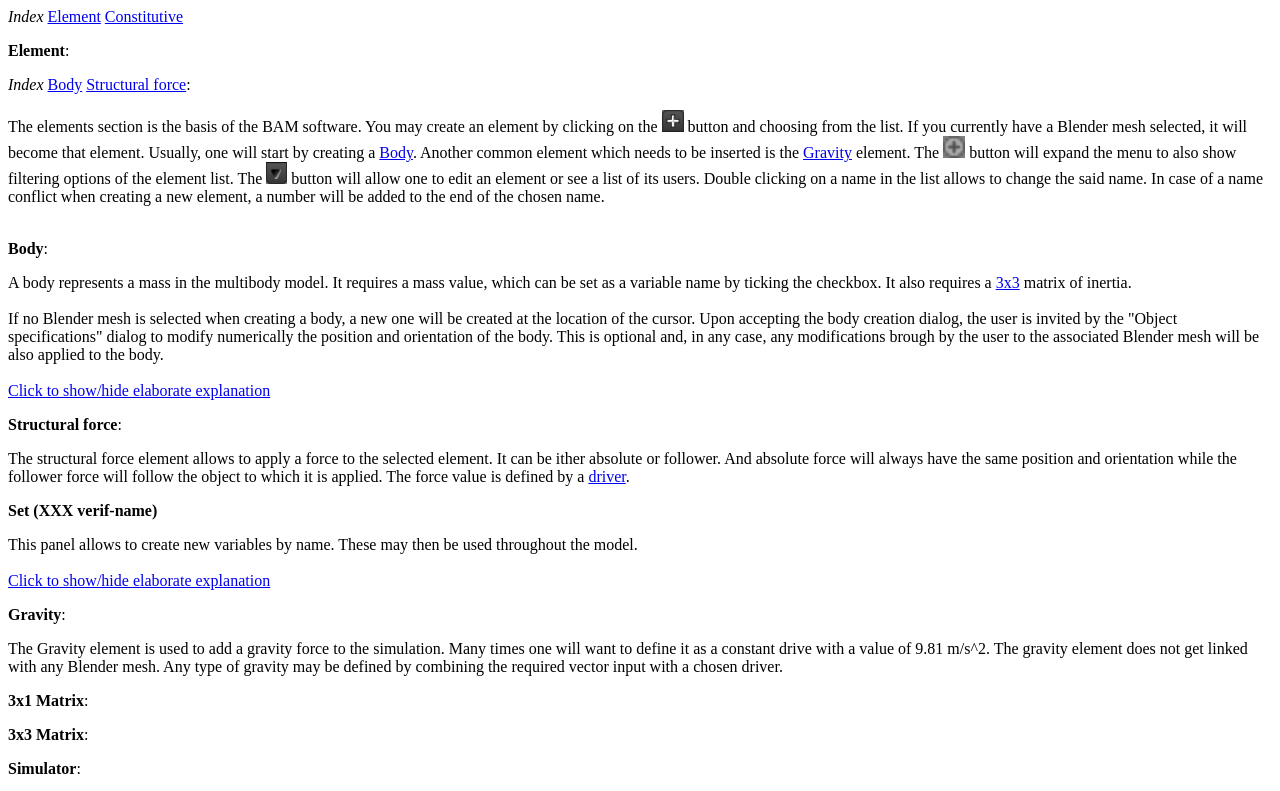
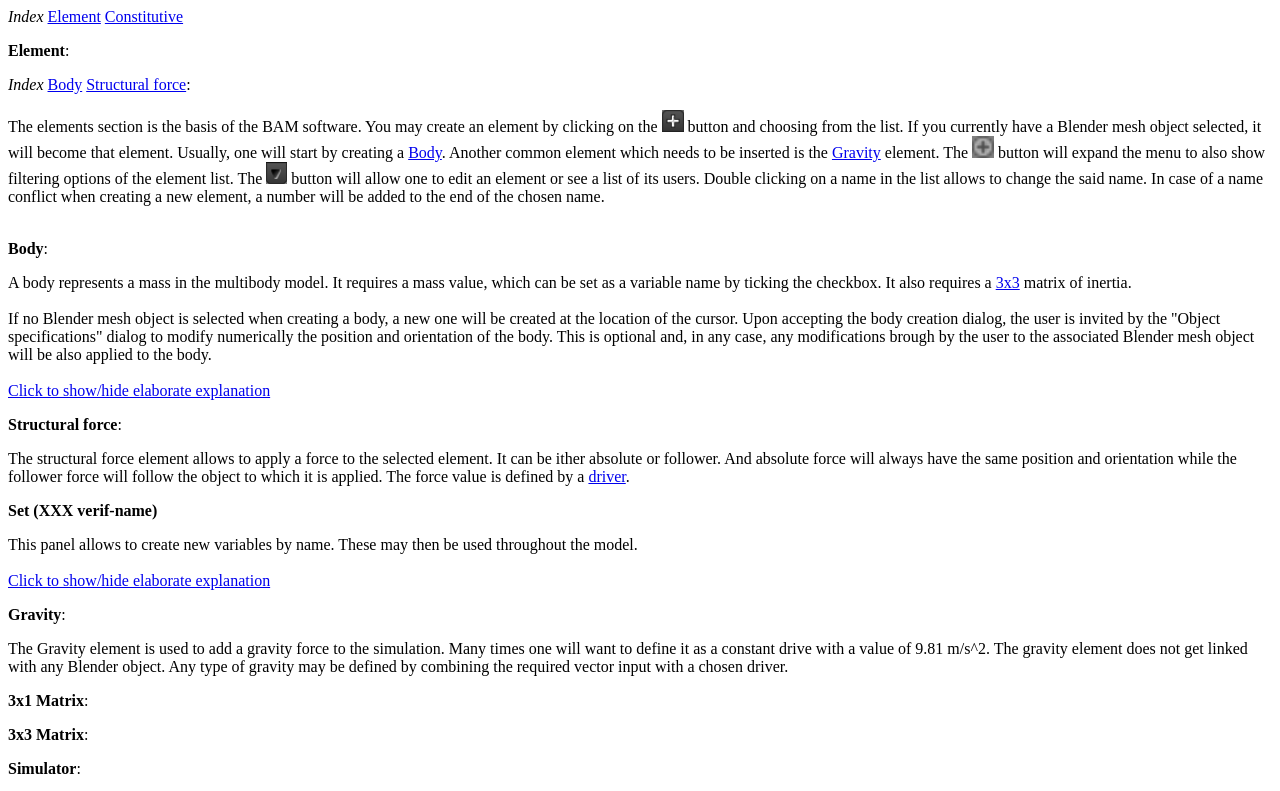
Before and after one commit to gdbaldw/BlenderAndMBDyn, a plain HTML site: page help/index.html in a window 1280 px wide. Shown: the top 791 px of the page. Drawn offline with Linux system fonts and the light colour scheme.

Commit message:
change mesh to mesh object in help.index

```diff
--- a/help/index.html
+++ b/help/index.html
@@ -33,7 +33,7 @@
 <a href="#structural_force">Structural force</a>:
 <p></p>
 <p>
-The elements section is the basis of the BAM software. You may create an element by clicking on the <img src="createElem.png" alt="+" height="22" /> button and choosing from the list. If you currently have a Blender mesh selected, it will become that element. Usually, one will start by creating a <a href="#body">Body</a>. Another common element which needs to be inserted is the <a href="#gravity">Gravity</a> element. The <img src="showFiltering.png" alt="+"  height="22" /> button will expand the menu to also show filtering options of the element list. The <img src="editElem.png" alt="inverse triangle"  height="22" /> button will allow one to edit an element or see a list of its users. Double clicking on a name in the list allows to change the said name. In case of a name conflict when creating a new element, a number will be added to the end of the chosen name.
+The elements section is the basis of the BAM software. You may create an element by clicking on the <img src="createElem.png" alt="+" height="22" /> button and choosing from the list. If you currently have a Blender mesh object selected, it will become that element. Usually, one will start by creating a <a href="#body">Body</a>. Another common element which needs to be inserted is the <a href="#gravity">Gravity</a> element. The <img src="showFiltering.png" alt="+"  height="22" /> button will expand the menu to also show filtering options of the element list. The <img src="editElem.png" alt="inverse triangle"  height="22" /> button will allow one to edit an element or see a list of its users. Double clicking on a name in the list allows to change the said name. In case of a name conflict when creating a new element, a number will be added to the end of the chosen name.
 <br><br>
 
 </p>
@@ -42,7 +42,7 @@ The elements section is the basis of the BAM software. You may create an element
 <p>
 A body represents a mass in the multibody model. It requires a mass value, which can be set as a variable name by ticking the checkbox. It also requires a <a href="#3x3">3x3</a> matrix of inertia.
 <br><br>
-If no Blender mesh is selected when creating a body, a new one will be created at the location of the cursor. Upon accepting the body creation dialog, the user is invited by the "Object specifications" dialog to modify numerically the position and orientation of the body. This is optional and, in any case, any modifications brough by the user to the associated Blender mesh will be also applied to the body.
+If no Blender mesh object is selected when creating a body, a new one will be created at the location of the cursor. Upon accepting the body creation dialog, the user is invited by the "Object specifications" dialog to modify numerically the position and orientation of the body. This is optional and, in any case, any modifications brough by the user to the associated Blender mesh object will be also applied to the body.
 <br><br>
 <a href="javascript:showhide('constitutiveDetails');">Click to show/hide elaborate explanation</a>
 <div class="elaborateHidden" id="constitutiveDetails">
@@ -69,7 +69,7 @@ The user is encouraged to use such variables to simplify the creation of the mod
 
 <a class="title" name="gravity">Gravity</a>:
 <p>
-The Gravity element is used to add a gravity force to the simulation. Many times one will want to define it as a constant drive with a value of 9.81 m/s^2. The gravity element does not get linked with any Blender mesh. Any type of gravity may be defined by combining the required vector input with a chosen driver.
+The Gravity element is used to add a gravity force to the simulation. Many times one will want to define it as a constant drive with a value of 9.81 m/s^2. The gravity element does not get linked with any Blender object. Any type of gravity may be defined by combining the required vector input with a chosen driver.
 </p>
 
 <a class="title" name="3x1">3x1 Matrix</a>:
```
